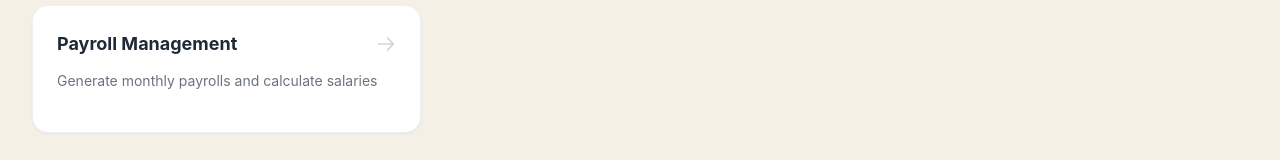
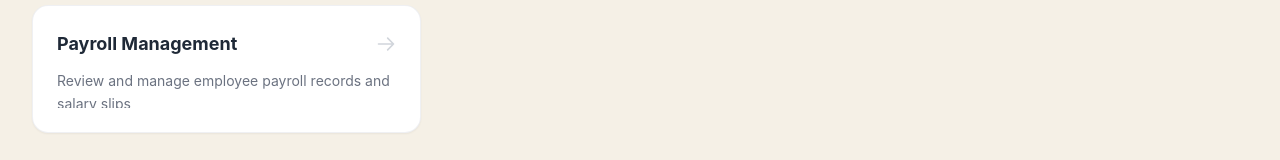
Before and after one commit to eshmalarshad/EMS-System, a React app: page /dashboard in a window 1280 px wide. Shown: the part 244-404 px from the top of the page. Built offline with nearby package versions, Linux system fonts and the light colour scheme; sample sign-in values are in the browser's storage; the HTML template or start-up script is replaced by a standard one.

Commit message:
Update Dashboard.jsx

```diff
--- a/src/pages/Dashboard.jsx
+++ b/src/pages/Dashboard.jsx
@@ -90,7 +90,9 @@ export default function Dashboard() {
     });
     cards.push({
       title: "Payroll Management",
-      description: "Generate monthly payrolls and calculate salaries",
+      description: user?.role === "admin"
+        ? "Review and manage employee payroll records and salary slips"
+        : "View employee payroll records and salary slips",
       path: "/payroll-admin",
       color: "from-purple-500 to-fuchsia-600",
       bgColor: "bg-white hover:border-purple-200 border-gray-200/60",
```
